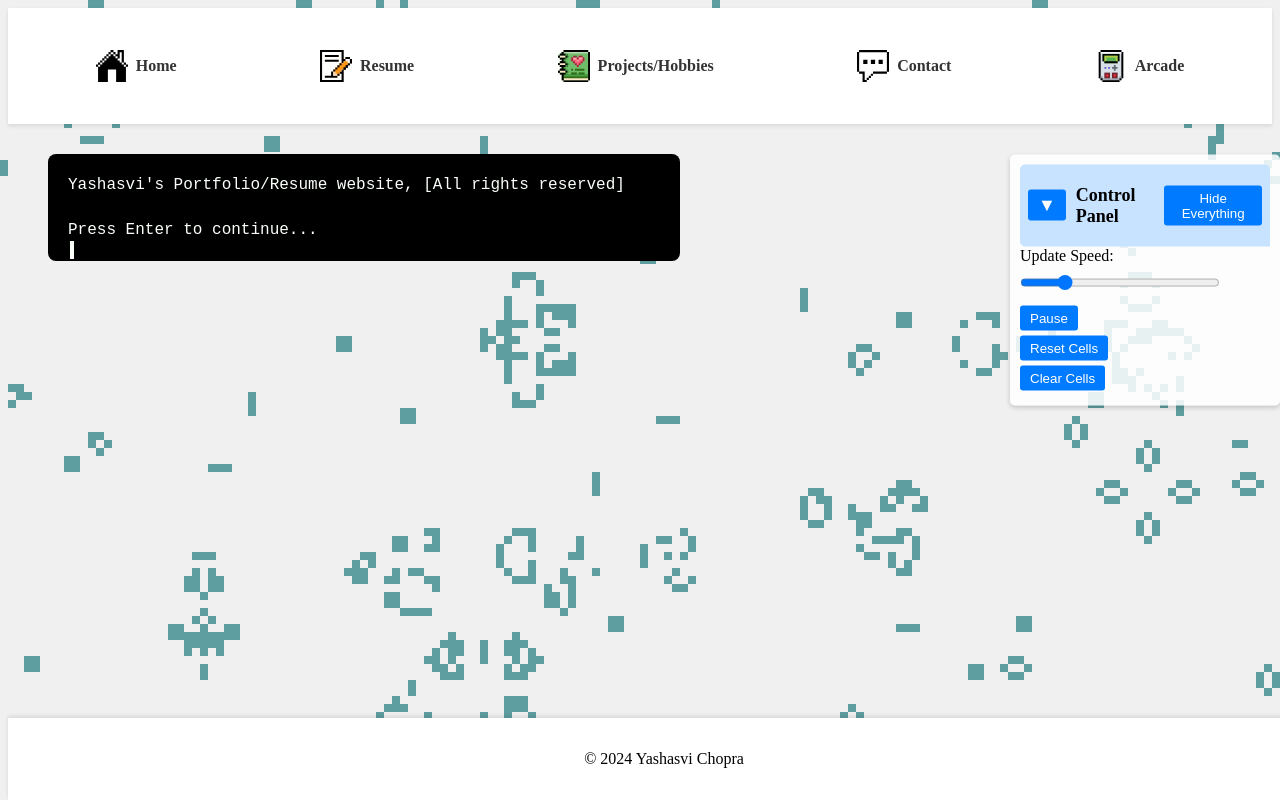
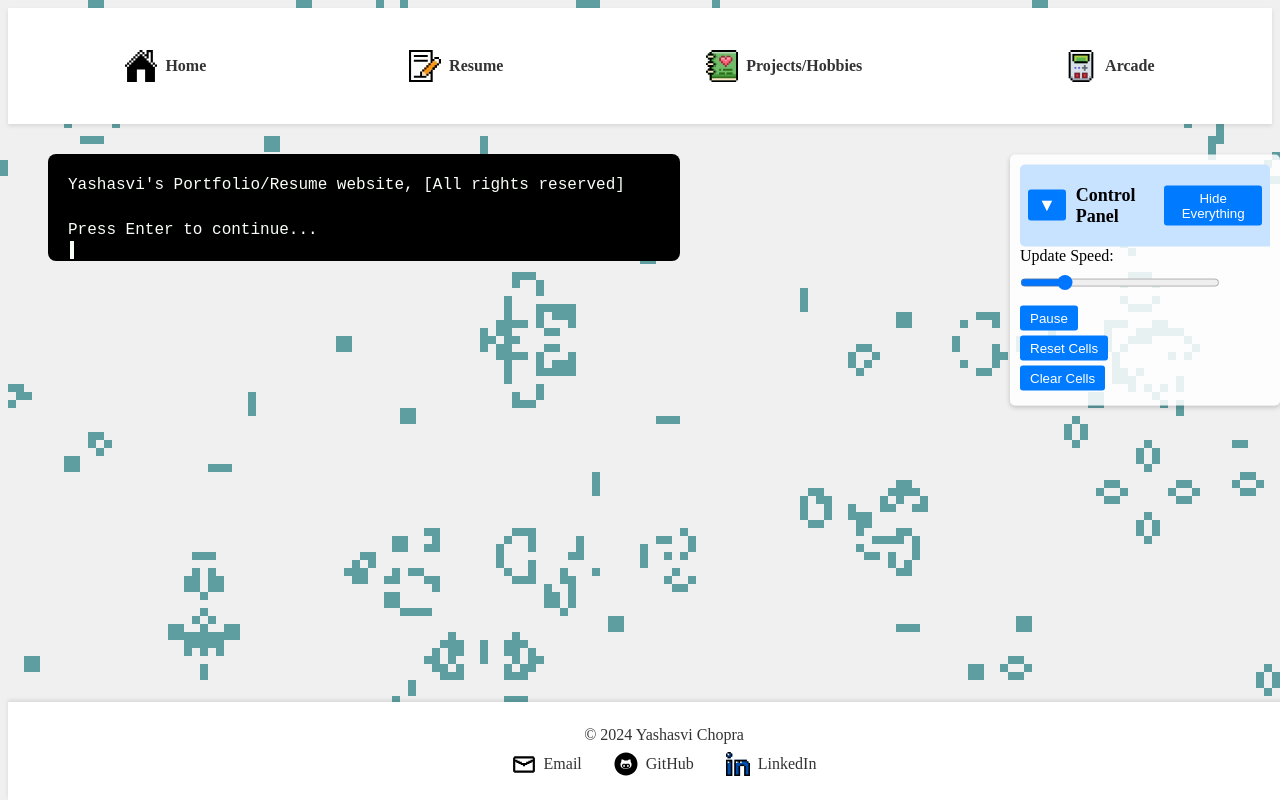
Before and after one commit to BBBomber/portfolio-2d, a website: page index.html in a window 1280 px wide. Drawn offline with Linux system fonts and the light colour scheme.

Commit message:
contacts

```diff
--- a/css/styles.css
+++ b/css/styles.css
@@ -55,15 +55,73 @@ main {
   text-align: center; /* Centers the text */
 }
 
+/* Footer Styles */
 footer {
   text-align: center;
-  padding: 1rem;
+  padding: 1.5rem 1rem;
   background-color: #ffffff;
   position: fixed;
   width: 100%;
   bottom: 0;
   box-shadow: 0 -2px 4px rgba(0, 0, 0, 0.1);
   z-index: 1; /* Keep footer above the canvas */
+}
+
+footer p {
+  margin: 0;
+  font-size: 16px;
+  color: #333;
+  margin-bottom: 0.5rem;
+}
+
+/* Contact Links Styles */
+footer .contact-links {
+  list-style: none;
+  padding: 0;
+  margin: 0;
+  display: flex;
+  justify-content: center; /* Center the links horizontally */
+  gap: 2rem; /* Space between each link */
+}
+
+footer .contact-links li {
+  display: inline;
+}
+
+footer .contact-links li a {
+  text-decoration: none;
+  color: #333;
+  font-size: 16px;
+  display: flex;
+  align-items: center;
+  gap: 0.5rem; /* Space between icon and text */
+  transition: color 0.3s ease;
+}
+
+footer .contact-links li a:hover {
+  color: #007bff; /* Change color on hover */
+}
+
+footer .contact-links li a img {
+  width: 24px;
+  height: 24px; /* Ensure consistent icon size */
+}
+
+/* Responsive Adjustments */
+@media (max-width: 600px) {
+  footer .contact-links {
+    flex-direction: column;
+    gap: 1rem;
+  }
+
+  footer .contact-links li a {
+    font-size: 18px;
+  }
+
+  footer .contact-links li a img {
+    width: 28px;
+    height: 28px;
+  }
 }
 
 html {
--- a/index.html
+++ b/index.html
@@ -28,11 +28,7 @@
               Projects/Hobbies</a
             >
           </li>
-          <li>
-            <a href="contact.html"
-              ><img src="assets/icons/chat.svg" alt="Contact" /> Contact</a
-            >
-          </li>
+
           <li>
             <a href="games.html"
               ><img src="assets/icons/game.svg" alt="Games" /> Arcade</a
@@ -66,6 +62,35 @@
 
     <footer>
       <p>&copy; 2024 Yashasvi Chopra</p>
+      <ul class="contact-links">
+        <li>
+          <a
+            href="mailto:your.yashasvi.chopra555@gmail.com"
+            target="_blank"
+            rel="noopener noreferrer"
+          >
+            <img src="assets/icons/email.svg" alt="Email Icon" /> Email
+          </a>
+        </li>
+        <li>
+          <a
+            href="https://github.com/BBBomber"
+            target="_blank"
+            rel="noopener noreferrer"
+          >
+            <img src="assets/icons/github.svg" alt="GitHub Icon" /> GitHub
+          </a>
+        </li>
+        <li>
+          <a
+            href="https://www.linkedin.com/in/yashasvi-chopra-b0b615188/"
+            target="_blank"
+            rel="noopener noreferrer"
+          >
+            <img src="assets/icons/linkedin.svg" alt="LinkedIn Icon" /> LinkedIn
+          </a>
+        </li>
+      </ul>
     </footer>
 
     <script src="js/scripts.js"></script>
```
Also changed, not shown: assets/icons/email.svg (added), assets/icons/github.svg (added), assets/icons/linkedin.svg (added).
